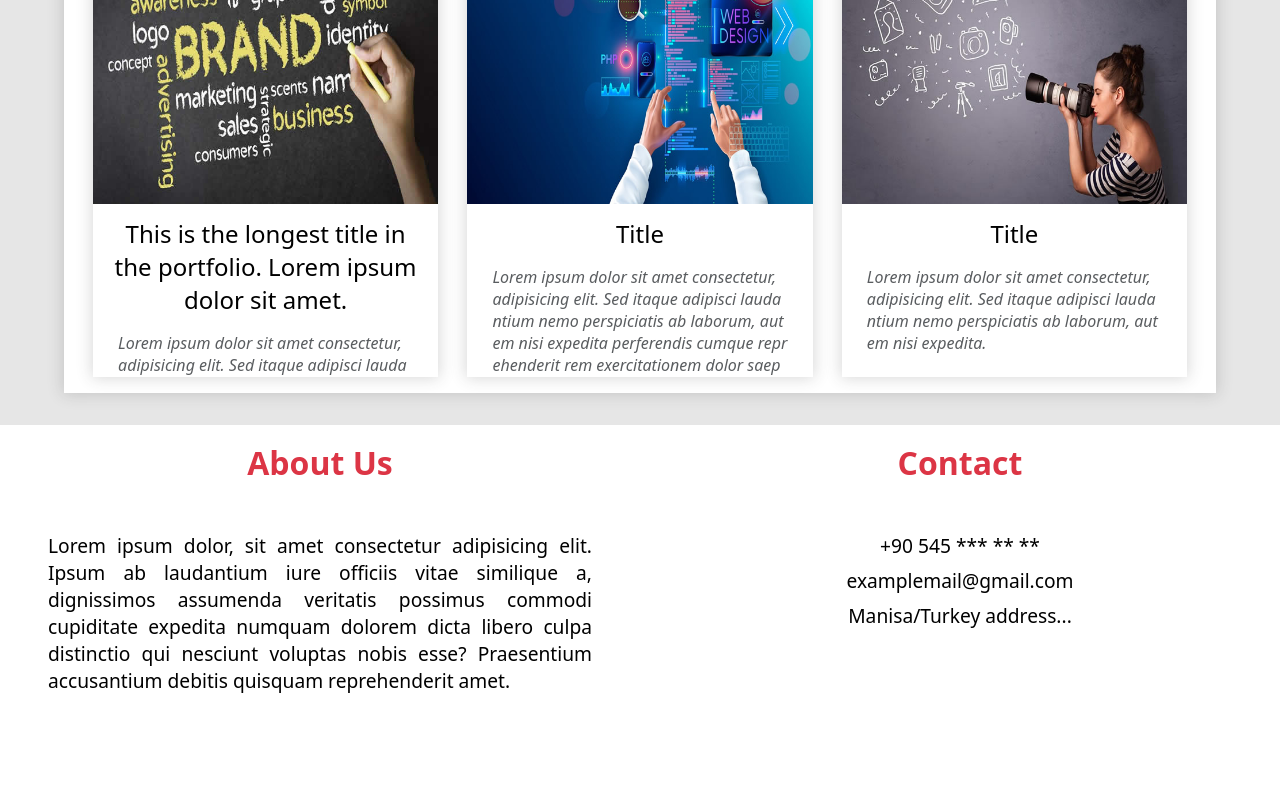
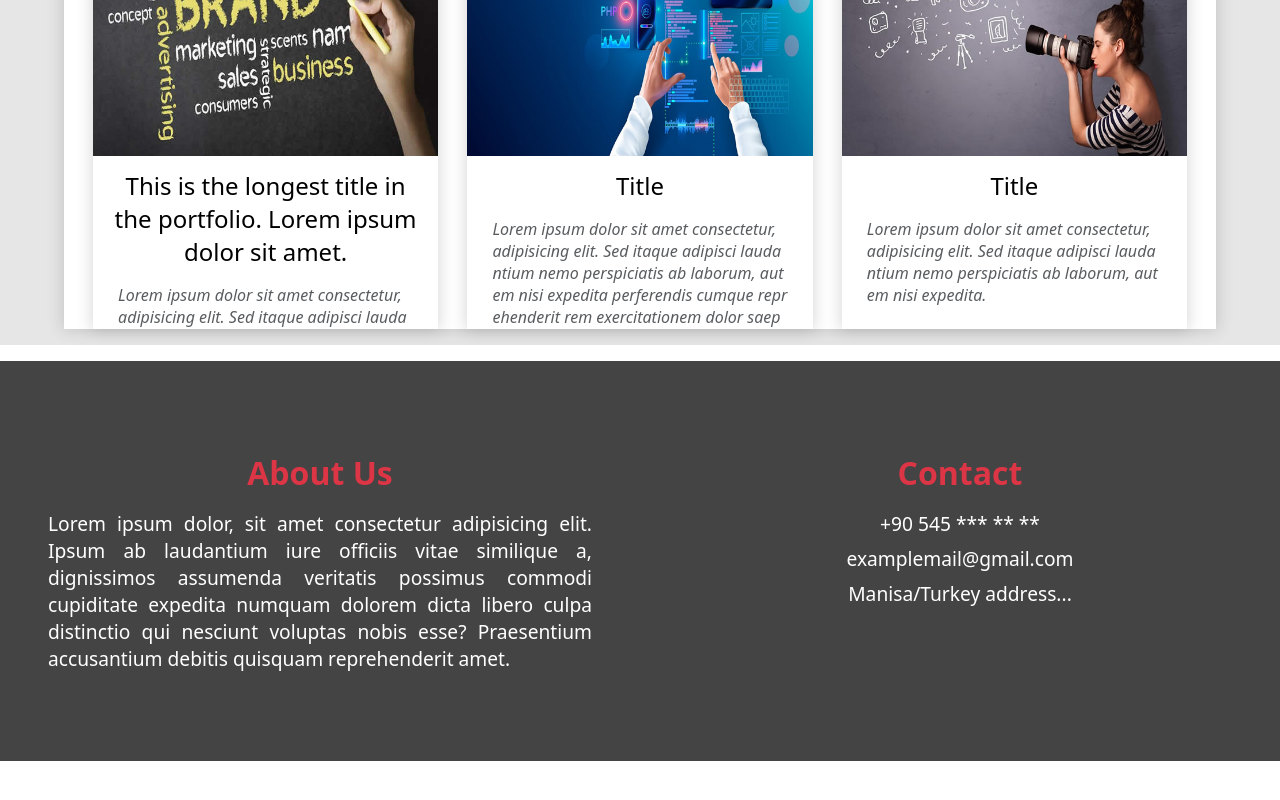
Before and after one commit to MetinKb/react-studio-website, a React (Create React App) app: page / in a window 1280 px wide. Shown: the part 2292-3092 px from the top of the page. After the commit the page ends 3053 px from the top, so only its background shows below. Built offline with nearby package versions, Linux system fonts and the light colour scheme.

Commit message:
footer changes

```diff
--- a/src/Assets/style.css
+++ b/src/Assets/style.css
@@ -214,11 +214,11 @@ nav ul li:last-child {
 .portfolio {
     background-color: #e6e6e6;
     scroll-margin-top: 2rem;
+    padding-bottom: 1rem;
 }
 
 .portfolio .articles-container {
     width: 90%;
-    margin-bottom: 2rem;
     background: #fff;
     box-shadow: 0px 0px 15px 1px rgba(55, 55, 55, .2);
 }
@@ -226,7 +226,6 @@ nav ul li:last-child {
 .portfolio article {
     max-height: 35rem;
     gap: .5rem;
-    margin: 1rem 0rem;
     box-shadow: 0px 0px 15px 1px rgba(55, 55, 55, .2);
 }
 
@@ -407,6 +406,9 @@ footer {
     width: 100%;
     min-height: 25rem;
     display: flex;
+    align-items: center;
+    justify-content: center;
+    background-color: #444;
 }
 
 footer article {
@@ -414,26 +416,24 @@ footer article {
     height: 100%;
     display: flex;
     flex-direction: column;
+    justify-content: space-between;
     text-align: justify;
+    gap: 1rem;
 }
 
 footer article div {
     width: 100%;
-    height: 100%;
-    display: flex;
-    align-items: flex-start;
-    justify-content: center;
-    padding: 3rem;
+    height: 10rem;
+    margin: 0 auto;
+    padding: 0 3rem;
     font-size: 1.2rem;
+    color: #fff;
 }
 
 footer h3 {
     color: rgba(220, 53, 69);
     font-size: 2rem;
-    height: 20%;
-    display: flex;
-    align-items: center;
-    justify-content: center;
+    text-align: center;
 }
 
 footer .p-container {
```
